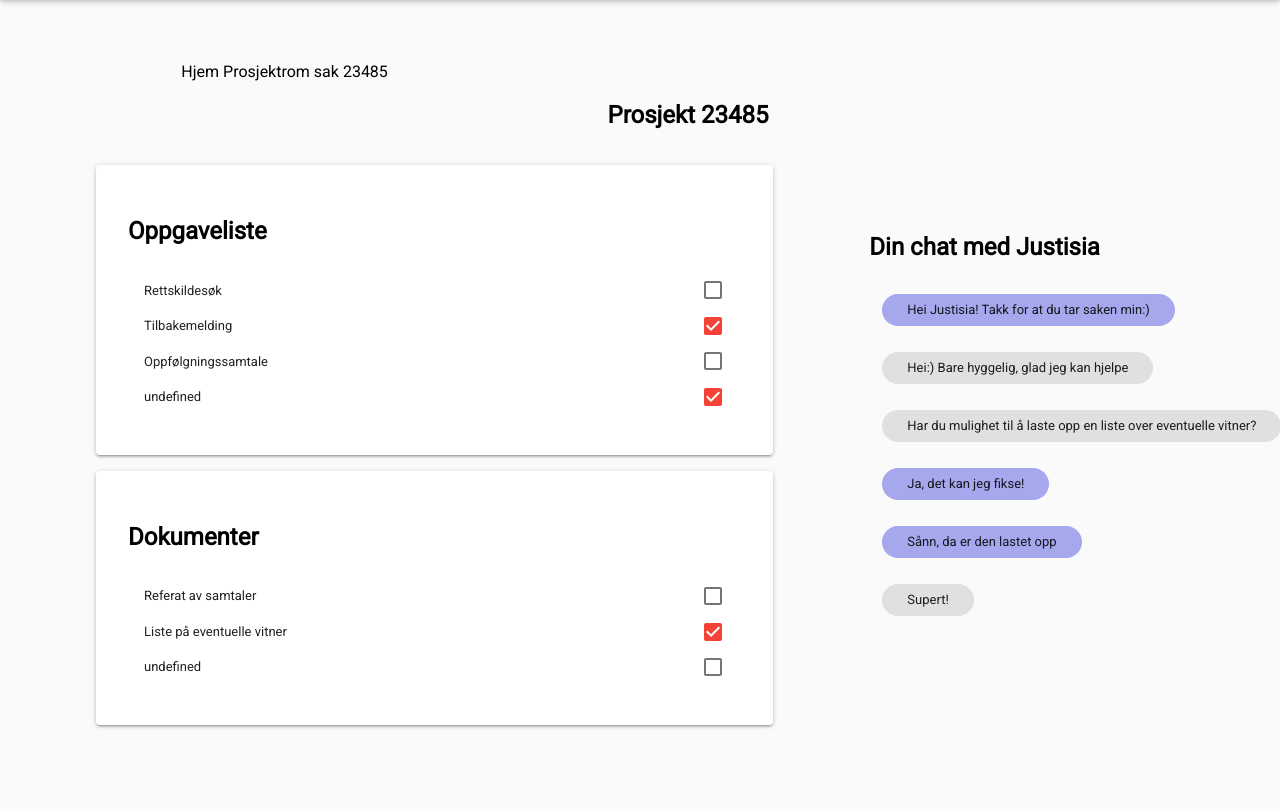
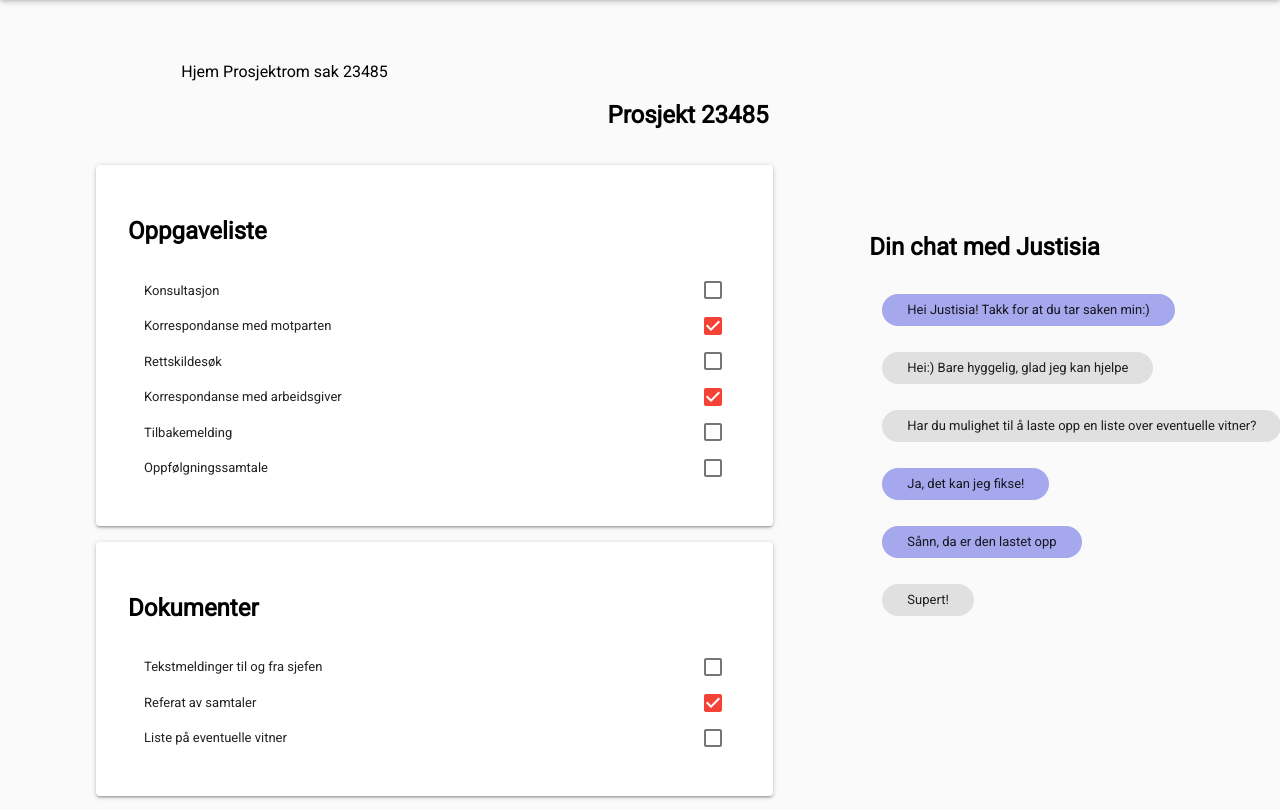
Before and after one commit to aleksanb/codename, a Gatsby site: page /sak23485-prosjektrom in a window 1280 px wide. Shown: the part 66-875 px from the top of the page. Built offline with nearby package versions, Linux system fonts and the light colour scheme; Gatsby itself is replaced by a stand-in of ours; some icons are missing.

Commit message:
more text

```diff
--- a/src/pages/sak23485-prosjektrom.js
+++ b/src/pages/sak23485-prosjektrom.js
@@ -53,8 +53,8 @@
     state = {
         taskschecked: [1,3],
         docschecked: [1],
-        tasks: ["Konsultasjon", "Rettskildesøk", "Tilbakemelding", "Oppfølgningssamtale"],
-        documents: ["Textmeldinger til og fra sjefen", "Referat av samtaler", "Liste på eventuelle vitner"],
+        tasks: ["Konsultasjon", "Korrespondanse med motparten", "Rettskildesøk", "Korrespondanse med arbeidsgiver", "Tilbakemelding", "Oppfølgningssamtale"],
+        documents: ["Tekstmeldinger til og fra sjefen", "Referat av samtaler", "Liste på eventuelle vitner"],
     };
 
     handleToggle = value => () => {
@@ -93,9 +93,9 @@
                             <Paper style={style.paper}>
                                 <h2>Oppgaveliste</h2>
                                 <List>
-                                    {[0, 1, 2, 3].map(value => (
+                                    {[0, 1, 2, 3, 4, 5].map(value => (
                                         <ListItem key={value} dense button className={classes.listItem}>
-                                            <ListItemText primary={`${this.state.tasks[value + 1]}`} />
+                                            <ListItemText primary={`${this.state.tasks[value]}`} />
                                             <ListItemSecondaryAction>
                                                 <Checkbox
                                                     onChange={this.handleToggle(value)}
@@ -111,7 +111,7 @@
                                 <List>
                                     {[0, 1, 2].map(value => (
                                         <ListItem key={value} dense button className={classes.listItem}>
-                                            <ListItemText primary={`${this.state.documents[value + 1]}`}/>
+                                            <ListItemText primary={`${this.state.documents[value]}`}/>
                                             <ListItemSecondaryAction>
                                                 <Checkbox
                                                     onChange={this.handleToggle(value)}
```
